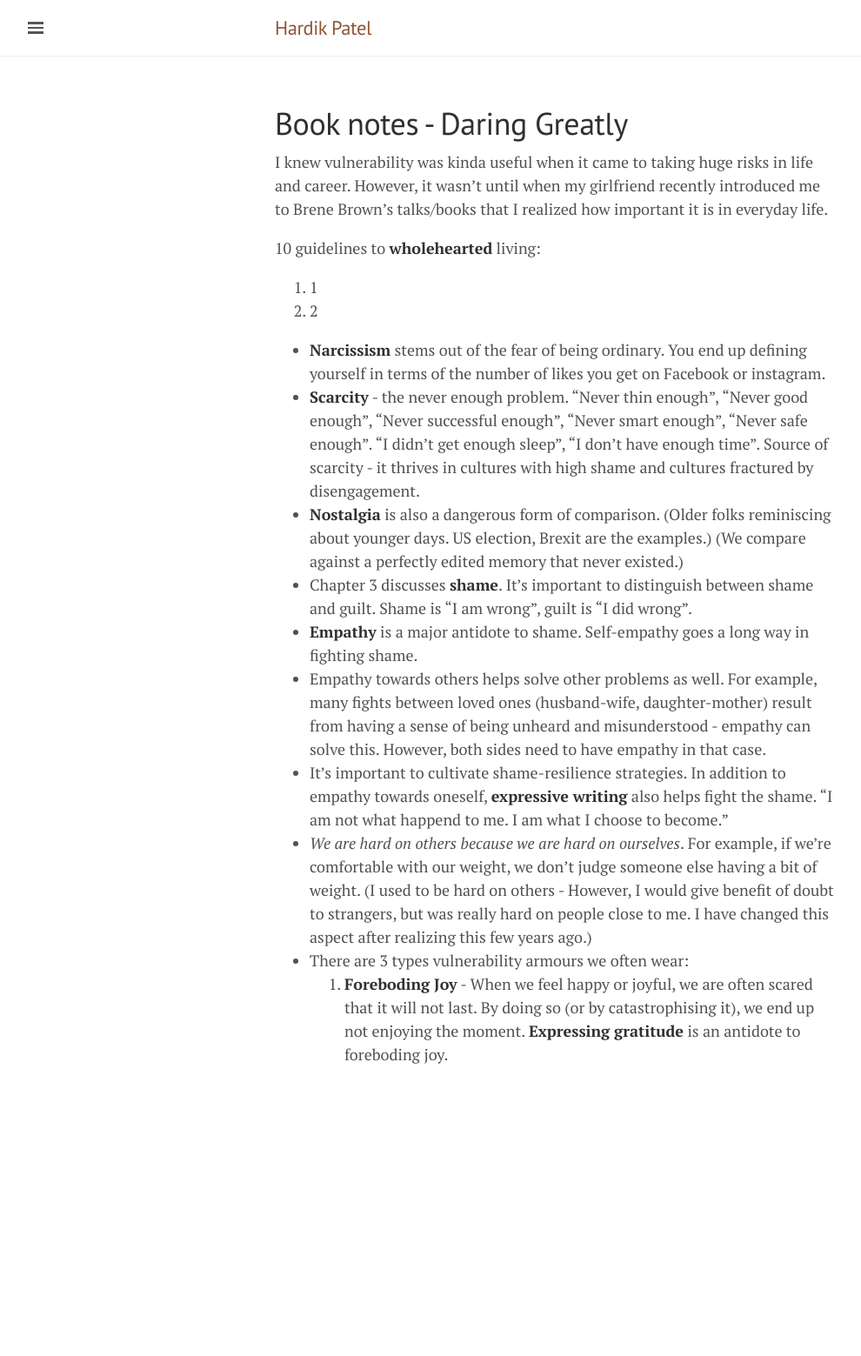
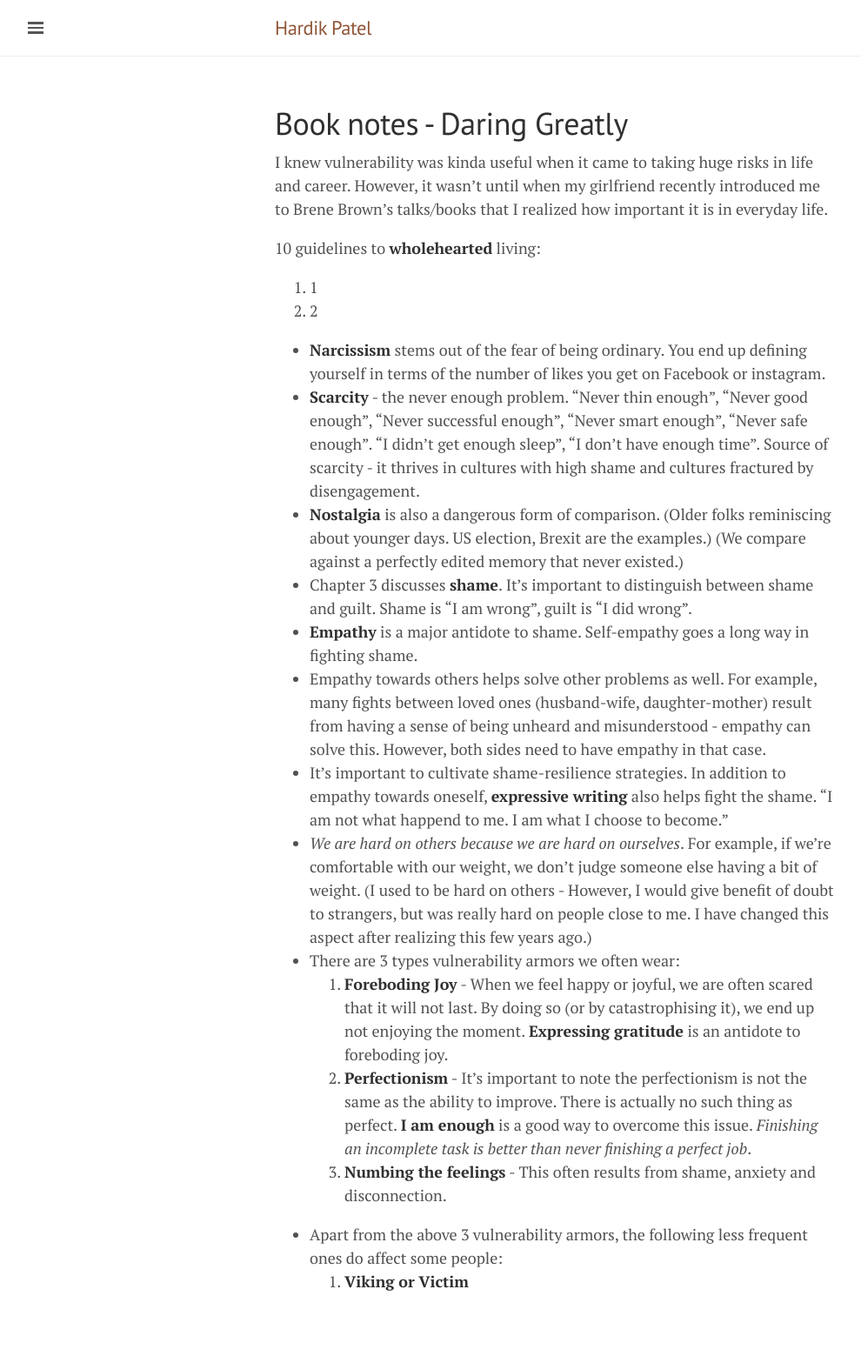
Before and after one commit to hardikp/hardikp.github.io, a Jekyll site: the page built from booknotes/daring_greatly.md, in a window 1280 px wide. Shown: the whole page at 87% size, without its empty margins (0-990 px from the left). Built offline with Jekyll 4.4.1, drawn with Linux system fonts in a browser that asks for light colours; before the commit the page ends 1298 px from its top, so only the background shows below that.

Commit message:
Updating daring greatly notes

```diff
--- a/booknotes/daring_greatly.md
+++ b/booknotes/daring_greatly.md
@@ -18,5 +18,9 @@ I knew vulnerability was kinda useful when it came to taking huge risks in life
 * Empathy towards others helps solve other problems as well. For example, many fights between loved ones (husband-wife, daughter-mother) result from having a sense of being unheard and misunderstood - empathy can solve this. However, both sides need to have empathy in that case.
 * It's important to cultivate shame-resilience strategies. In addition to empathy towards oneself, **expressive writing** also helps fight the shame. "I am not what happend to me. I am what I choose to become."
 * _We are hard on others because we are hard on ourselves_. For example, if we're comfortable with our weight, we don't judge someone else having a bit of weight. (I used to be hard on others - However, I would give benefit of doubt to strangers, but was really hard on people close to me. I have changed this aspect after realizing this few years ago.)
-* There are 3 types vulnerability armours we often wear:
+* There are 3 types vulnerability armors we often wear:
   1. **Foreboding Joy** - When we feel happy or joyful, we are often scared that it will not last. By doing so (or by catastrophising it), we end up not enjoying the moment. **Expressing gratitude** is an antidote to foreboding joy.
+  1. **Perfectionism** - It's important to note the perfectionism is not the same as the ability to improve. There is actually no such thing as perfect. **I am enough** is a good way to overcome this issue. _Finishing an incomplete task is better than never finishing a perfect job_.
+  1. **Numbing the feelings** - This often results from shame, anxiety and disconnection.
+* Apart from the above 3 vulnerability armors, the following less frequent ones do affect some people:
+  1. **Viking or Victim**
```
